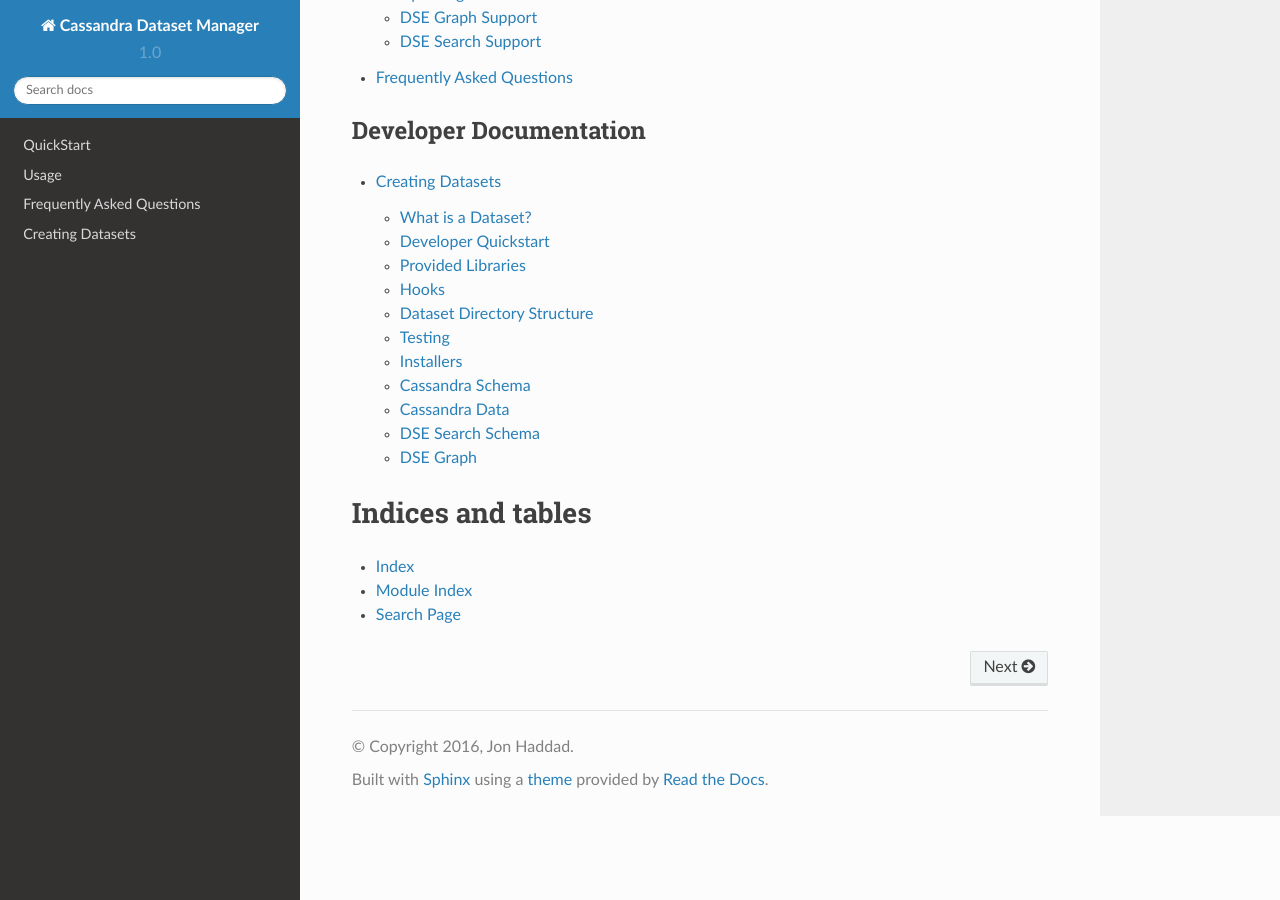
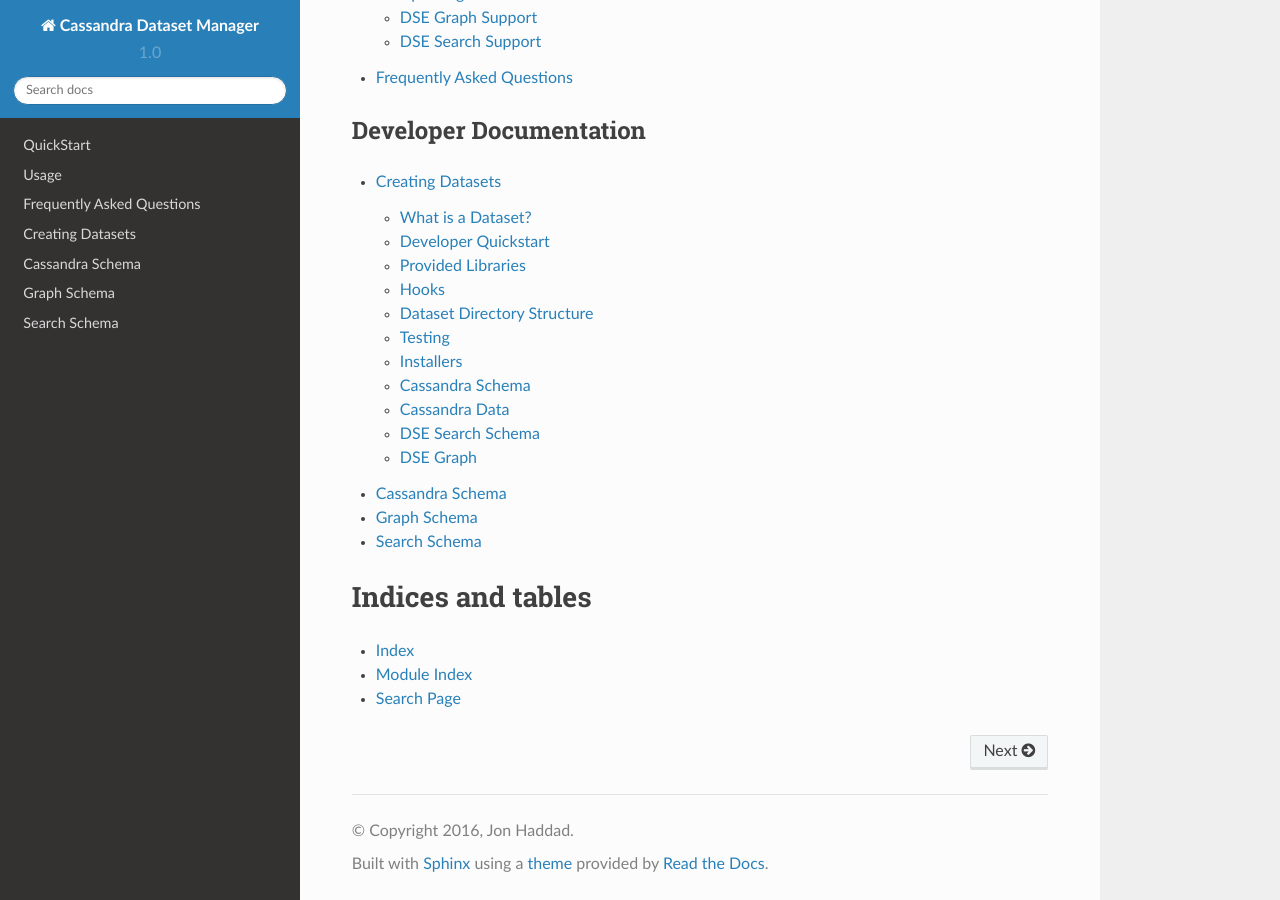
Before and after one commit to riptano/cdm, a Sphinx documentation site: the page built from docs/index.rst, in a window 1280 px wide and 900 px high, scrolled down 947 px. Built offline with Sphinx 7.4.7 and the Read the Docs theme 2.0.0, drawn with Linux system fonts in a browser that asks for light colours.

Commit message:
organizing docs

```diff
--- a/docs/index.rst
+++ b/docs/index.rst
@@ -42,8 +42,10 @@ Developer Documentation
 
 .. toctree::
    :maxdepth: 2
+   :glob:
 
    datasets
+   schema/*
 
 
 Indices and tables
--- a/docs/schema/cassandra.rst
+++ b/docs/schema/cassandra.rst
@@ -0,0 +1,2 @@
+Cassandra Schema
+==================
--- a/docs/schema/graph.rst
+++ b/docs/schema/graph.rst
@@ -0,0 +1,2 @@
+Graph Schema
+============
--- a/docs/schema/search.rst
+++ b/docs/schema/search.rst
@@ -0,0 +1,2 @@
+Search Schema
+=============
```
